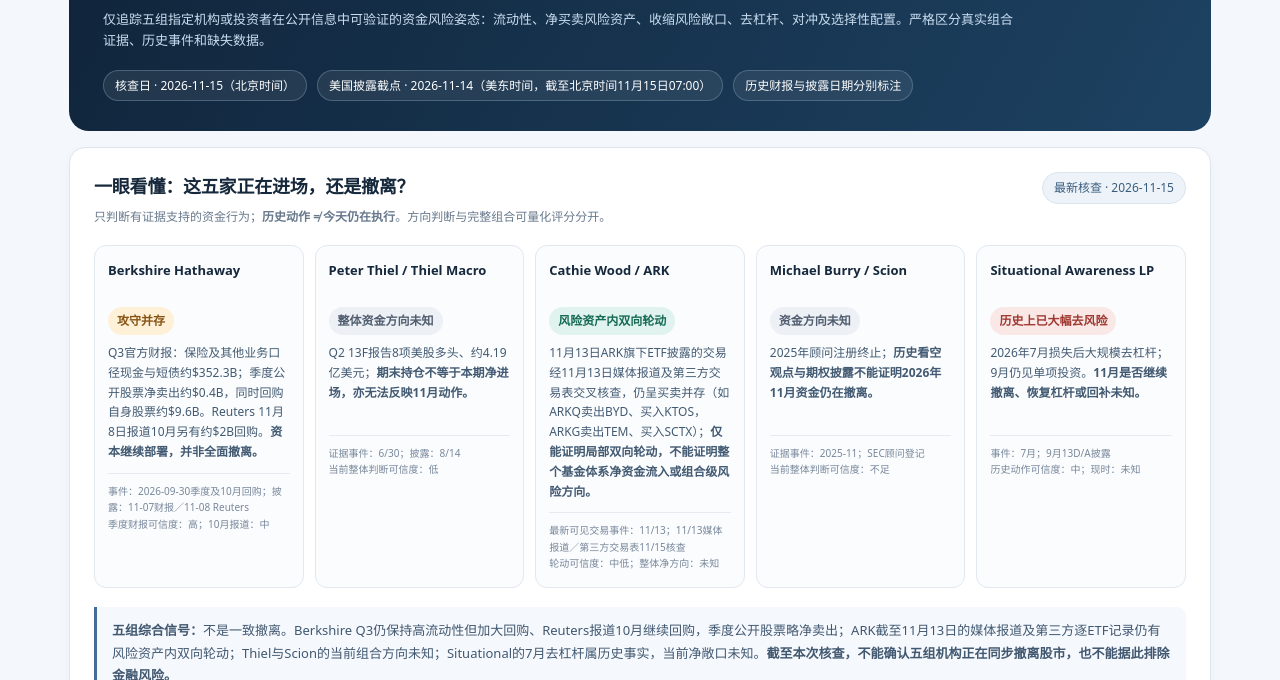
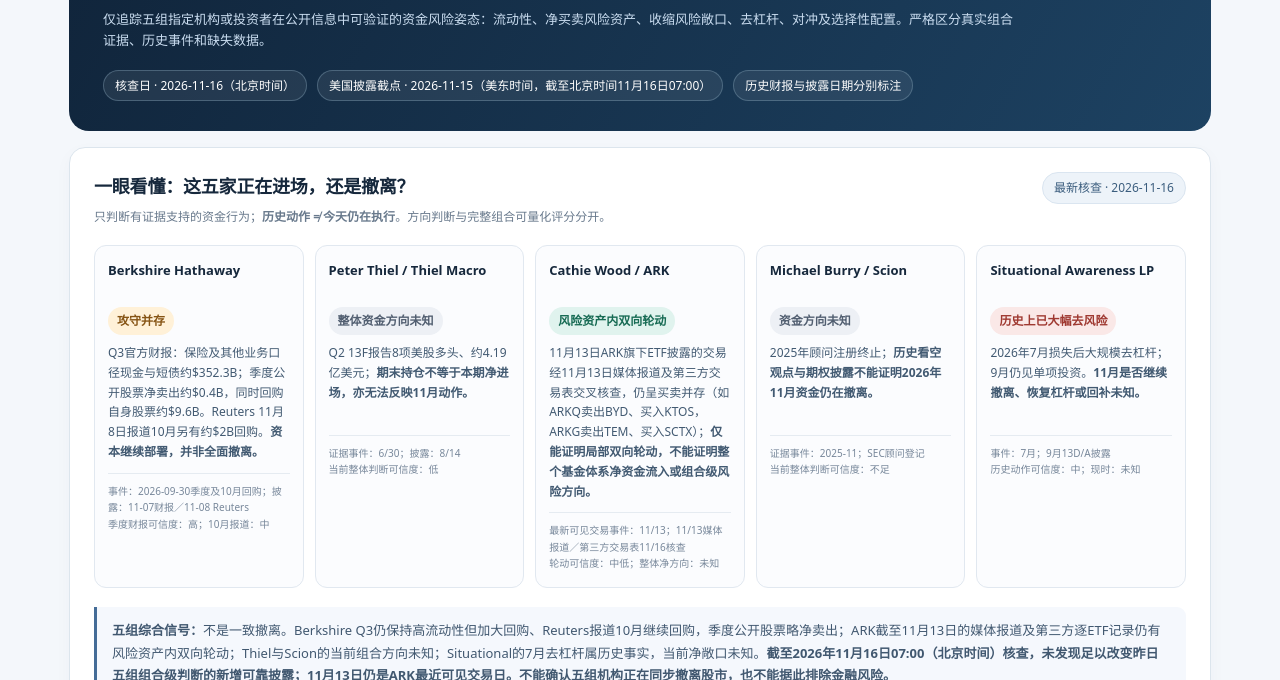
Before and after one commit to VincentJiangHY/smart-money-radar, a plain HTML site: page index.html in a window 1280 px wide. Shown: the part 120-800 px from the top of the page. Drawn offline with Linux system fonts and the light colour scheme.

Commit message:
Daily Nov 16 verification: no new confirmed portfolio-level direction change

```diff
--- a/index.html
+++ b/index.html
@@ -37,18 +37,18 @@
       <div class="eyebrow">PUBLIC CAPITAL RISK MONITOR</div>
       <h1>Smart Money Radar｜投资机构大资金攻守追踪</h1>
       <p>仅追踪五组指定机构或投资者在公开信息中可验证的资金风险姿态：流动性、净买卖风险资产、收缩风险敞口、去杠杆、对冲及选择性配置。严格区分真实组合证据、历史事件和缺失数据。</p>
-      <div class="meta"><span class="chip">核查日 · 2026-11-15（北京时间）</span><span class="chip">美国披露截点 · 2026-11-14（美东时间，截至北京时间11月15日07:00）</span><span class="chip">历史财报与披露日期分别标注</span></div>
+      <div class="meta"><span class="chip">核查日 · 2026-11-16（北京时间）</span><span class="chip">美国披露截点 · 2026-11-15（美东时间，截至北京时间11月16日07:00）</span><span class="chip">历史财报与披露日期分别标注</span></div>
     </header>
     <section class="card stance" aria-labelledby="capital-direction">
-      <div class="stance-head"><div><h2 id="capital-direction">一眼看懂：这五家正在进场，还是撤离？</h2><p>只判断有证据支持的资金行为；<strong>历史动作 ≠ 今天仍在执行</strong>。方向判断与完整组合可量化评分分开。</p></div><span class="chip" style="color:#3b5d7e;background:#edf3f9;border-color:#dae5f0">最新核查 · 2026-11-15</span></div>
+      <div class="stance-head"><div><h2 id="capital-direction">一眼看懂：这五家正在进场，还是撤离？</h2><p>只判断有证据支持的资金行为；<strong>历史动作 ≠ 今天仍在执行</strong>。方向判断与完整组合可量化评分分开。</p></div><span class="chip" style="color:#3b5d7e;background:#edf3f9;border-color:#dae5f0">最新核查 · 2026-11-16</span></div>
       <div class="signals">
         <div class="signal"><div class="org">Berkshire Hathaway</div><span class="tag defensive">攻守并存</span><div class="why">Q3官方财报：保险及其他业务口径现金与短债约$352.3B；季度公开股票净卖出约$0.4B，同时回购自身股票约$9.6B。Reuters 11月8日报道10月另有约$2B回购。<strong>资本继续部署，并非全面撤离。</strong></div><div class="when">事件：2026-09-30季度及10月回购；披露：11-07财报／11-08 Reuters<br>季度财报可信度：高；10月报道：中</div></div>
         <div class="signal"><div class="org">Peter Thiel / Thiel Macro</div><span class="tag uncertain">整体资金方向未知</span><div class="why">Q2 13F报告8项美股多头、约4.19亿美元；<strong>期末持仓不等于本期净进场，亦无法反映11月动作。</strong></div><div class="when">证据事件：6/30；披露：8/14<br>当前整体判断可信度：低</div></div>
-        <div class="signal"><div class="org">Cathie Wood / ARK</div><span class="tag active">风险资产内双向轮动</span><div class="why">11月13日ARK旗下ETF披露的交易经11月13日媒体报道及第三方交易表交叉核查，仍呈买卖并存（如ARKQ卖出BYD、买入KTOS，ARKG卖出TEM、买入SCTX）；<strong>仅能证明局部双向轮动，不能证明整个基金体系净资金流入或组合级风险方向。</strong></div><div class="when">最新可见交易事件：11/13；11/13媒体报道／第三方交易表11/15核查<br>轮动可信度：中低；整体净方向：未知</div></div>
+        <div class="signal"><div class="org">Cathie Wood / ARK</div><span class="tag active">风险资产内双向轮动</span><div class="why">11月13日ARK旗下ETF披露的交易经11月13日媒体报道及第三方交易表交叉核查，仍呈买卖并存（如ARKQ卖出BYD、买入KTOS，ARKG卖出TEM、买入SCTX）；<strong>仅能证明局部双向轮动，不能证明整个基金体系净资金流入或组合级风险方向。</strong></div><div class="when">最新可见交易事件：11/13；11/13媒体报道／第三方交易表11/16核查<br>轮动可信度：中低；整体净方向：未知</div></div>
         <div class="signal"><div class="org">Michael Burry / Scion</div><span class="tag uncertain">资金方向未知</span><div class="why">2025年顾问注册终止；<strong>历史看空观点与期权披露不能证明2026年11月资金仍在撤离。</strong></div><div class="when">证据事件：2025-11；SEC顾问登记<br>当前整体判断可信度：不足</div></div>
         <div class="signal"><div class="org">Situational Awareness LP</div><span class="tag reduced">历史上已大幅去风险</span><div class="why">2026年7月损失后大规模去杠杆；9月仍见单项投资。<strong>11月是否继续撤离、恢复杠杆或回补未知。</strong></div><div class="when">事件：7月；9月13D/A披露<br>历史动作可信度：中；现时：未知</div></div>
       </div>
-      <div class="stance-conclusion"><strong>五组综合信号：</strong>不是一致撤离。Berkshire Q3仍保持高流动性但加大回购、Reuters报道10月继续回购，季度公开股票略净卖出；ARK截至11月13日的媒体报道及第三方逐ETF记录仍有风险资产内双向轮动；Thiel与Scion的当前组合方向未知；Situational的7月去杠杆属历史事实，当前净敞口未知。<strong>截至本次核查，不能确认五组机构正在同步撤离股市，也不能据此排除金融风险。</strong></div>
+      <div class="stance-conclusion"><strong>五组综合信号：</strong>不是一致撤离。Berkshire Q3仍保持高流动性但加大回购、Reuters报道10月继续回购，季度公开股票略净卖出；ARK截至11月13日的媒体报道及第三方逐ETF记录仍有风险资产内双向轮动；Thiel与Scion的当前组合方向未知；Situational的7月去杠杆属历史事实，当前净敞口未知。<strong>截至2026年11月16日07:00（北京时间）核查，未发现足以改变昨日五组组合级判断的新增可靠披露；11月13日仍是ARK最近可见交易日。不能确认五组机构正在同步撤离股市，也不能据此排除金融风险。</strong></div>
       <p class="stance-note"><strong>以后最值得监控：</strong>① Berkshire是否持续减股票并增加现金/短债；② Thiel与ARK是否从可见风险资产持续转向防御；③ Burry是否有新官方基金/衍生品披露；④ Situational是否继续去杠杆、清算或恢复风险敞口。每次变化写明发生日期、披露日期、证据级别，不依据市场观点替代资金动作。</p>
     </section>
     <section class="main">
@@ -88,7 +88,7 @@
         <div class="event"><b>Berkshire：Q3现金继续减少，但大额回购体现主动部署资金</b><time>报告期 2026-09-30 · 官方10-Q 2026-11-07发布 · 核查2026-11-08</time><p>保险及其他业务现金与短债净额 $352.3B（Q2为 $359.2B），Q3股票小幅净卖出约 $0.4B，Q3回购本公司股票约 $9.6B。结论为高流动性、股票谨慎轮动、主动回购并存；不能据此称全面撤离或全面进场。<a target="_blank" rel="noopener noreferrer" href="https://www.berkshirehathaway.com/qtrly/3rdqtr26.pdf">官方Q3 10-Q</a></p></div>
         <div class="event"><b>Situational：历史去杠杆后有选择性持仓</b><time>2026-09-15 持仓事件 · 2026-09-17 SEC 13D/A</time><p>早前报道称出售多数公开股票并去杠杆；后续 13D/A 披露特定公司的关联受益持股约 21.1%。这不能证明整体再加杠杆；最新现金、负债和净风险仍未知。</p></div>
         <div class="event"><b>Scion：目前整体资金姿态不可判断</b><time>2025-11-10 SEC 顾问注册终止</time><p>当前没有足够完整、及时且可验证的组合信息来延续其旧防御评分。公开观点或历史看空期权不能代表 2026 年 11 月整体仓位。</p></div>
-        <div class="event"><b>ARK：11月13日继续双向调仓，整体风险方向仍未知</b><time>交易事件 2026-11-13 · 11月13日公开交易报道 · 核查2026-11-15</time><p>11月13日ARK ETF交易报道显示ARKQ卖出BYD并买入KTOS；第三方11月13日逐基金交易表还显示ARKG买入SCTX、卖出TEM。它们证明局部买卖并存，但不是整个ARK基金体系的净流量或净风险敞口。未取得完整组合现金、对冲及申赎信息，不能推断全面进场或战略性撤离。<a target="_blank" rel="noopener noreferrer" href="https://www.benzinga.com/etfs/broad-u-s-equity-etfs/26/11/63228681/cathie-wood-ark-buys-coreweave-sells-palantir-archer-rocket-lab-amazon">Benzinga 11月12日报道</a>；<a target="_blank" rel="noopener noreferrer" href="https://cathiesark.com/arkk/trades">ARKK第三方交易表</a>；<a target="_blank" rel="noopener noreferrer" href="https://cathiesark.com/arkw/trades">ARKW第三方交易表</a></p></div>
+        <div class="event"><b>ARK：11月13日继续双向调仓，整体风险方向仍未知</b><time>交易事件 2026-11-13 · 11月13日公开交易报道 · 核查2026-11-16</time><p>11月13日ARK ETF交易报道显示ARKQ卖出BYD并买入KTOS；第三方11月13日逐基金交易表还显示ARKG买入SCTX、卖出TEM。它们证明局部买卖并存，但不是整个ARK基金体系的净流量或净风险敞口。未取得完整组合现金、对冲及申赎信息，不能推断全面进场或战略性撤离。<a target="_blank" rel="noopener noreferrer" href="https://www.benzinga.com/etfs/broad-u-s-equity-etfs/26/11/63228681/cathie-wood-ark-buys-coreweave-sells-palantir-archer-rocket-lab-amazon">Benzinga 11月12日报道</a>；<a target="_blank" rel="noopener noreferrer" href="https://cathiesark.com/arkk/trades">ARKK第三方交易表</a>；<a target="_blank" rel="noopener noreferrer" href="https://cathiesark.com/arkw/trades">ARKW第三方交易表</a></p></div>
       </div>
     </section>
     <section class="card" style="margin-top:16px">
@@ -114,7 +114,7 @@
         <li><a target="_blank" rel="noopener noreferrer" href="https://www.sec.gov/Archives/edgar/data/2045724/000093583626000418/xslForm13F_X02/primary_doc.xml">Situational 2026 Q2 SEC 13F（26项，$20.24B）</a>；<a target="_blank" rel="noopener noreferrer" href="https://www.sec.gov/Archives/edgar/data/2068385/000093583626000500/xslSCHEDULE_13D_X02/primary_doc.xml">2026-09 SEC 13D/A</a></li>
       </ul></details>
       <details><summary>辅助媒体和第三方交易线索</summary><ul>
-        <li><a target="_blank" rel="noopener noreferrer" href="https://www.investing.com/news/company-news/cathie-woods-ark-sells-byd-stock-buys-kratos-defense-93CH-5026876">2026-11-13 ARK ETF交易报道：ARKQ卖出BYD、买入KTOS（局部交易，不代表全组合方向）</a>；<a target="_blank" rel="noopener noreferrer" href="https://arkk.vercel.app/today">11月13日ARK跨基金交易第三方表（11月15日核查）</a></li>
+        <li><a target="_blank" rel="noopener noreferrer" href="https://www.investing.com/news/company-news/cathie-woods-ark-sells-byd-stock-buys-kratos-defense-93CH-5026876">2026-11-13 ARK ETF交易报道：ARKQ卖出BYD、买入KTOS（局部交易，不代表全组合方向）</a>；<a target="_blank" rel="noopener noreferrer" href="https://arkk.vercel.app/today">11月13日ARK跨基金交易第三方表（11月16日核查）</a></li>
         <li><a target="_blank" rel="noopener noreferrer" href="https://www.benzinga.com/etfs/broad-u-s-equity-etfs/26/11/63228681/cathie-wood-ark-buys-coreweave-sells-palantir-archer-rocket-lab-amazon">Benzinga（2026-11-12）：ARK买卖CRWV、PLTR等（仅局部ETF交易）</a>；<a target="_blank" rel="noopener noreferrer" href="https://cathiesark.com/arkk/trades">ARKK 11月12日第三方交易记录</a></li>
         <li><a target="_blank" rel="noopener noreferrer" href="https://www.investing.com/news/stock-market-news/berkshire-hathaway-speeds-up-stock-buybacks-though-profit-falls-5010390">Reuters（2026-11-08）：Berkshire第三季度回购约$9.6B、10月另回购约$2B；报道口径不等于SEC季度现金口径</a></li>
         <li><a target="_blank" rel="noopener noreferrer" href="https://www.reuters.com/business/finance/situational-awareness-portfolio-sinks-67-july-ai-stock-rout-letter-shows-2026-07-31/">Reuters：Situational 2026-07-31 去风险报道</a></li>
```
